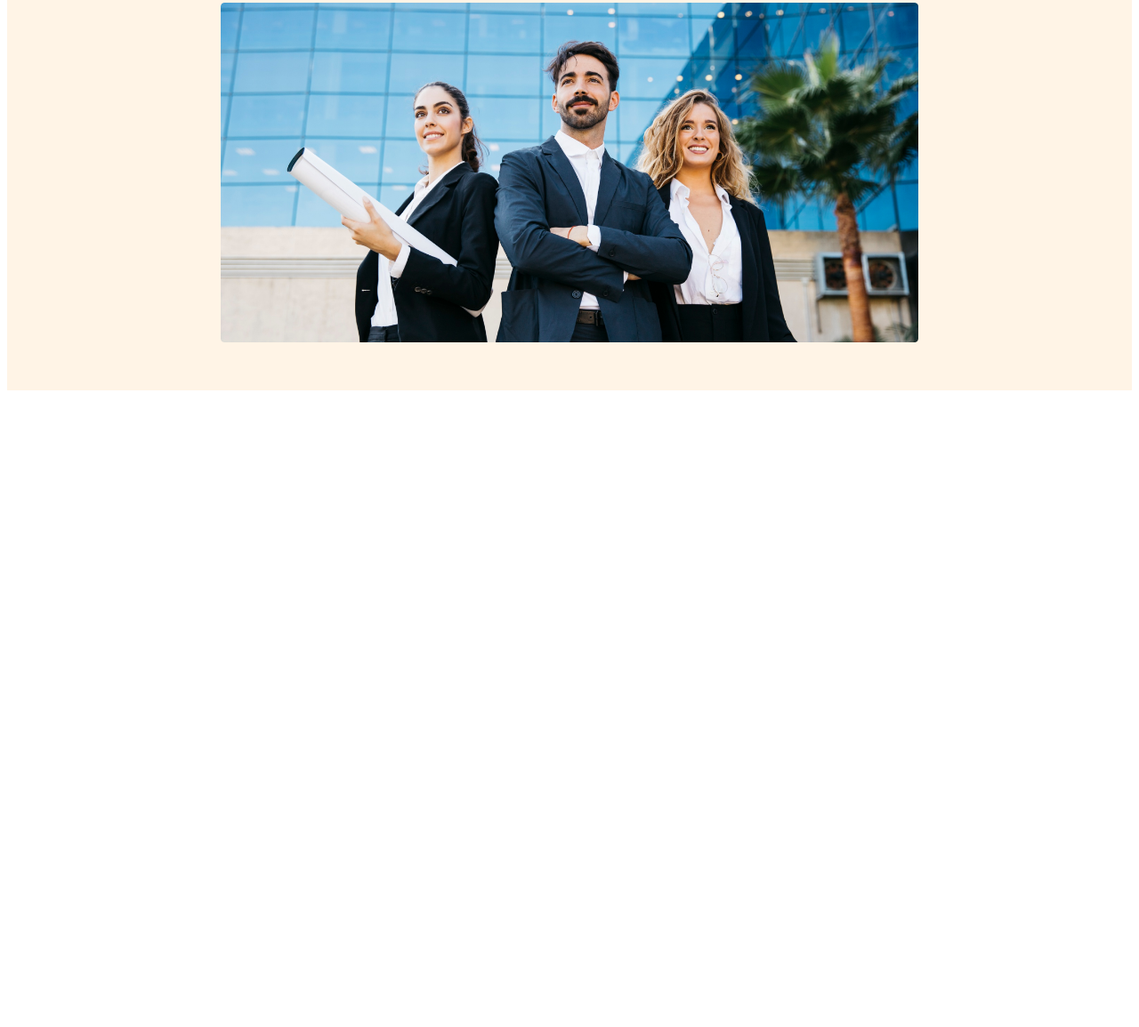
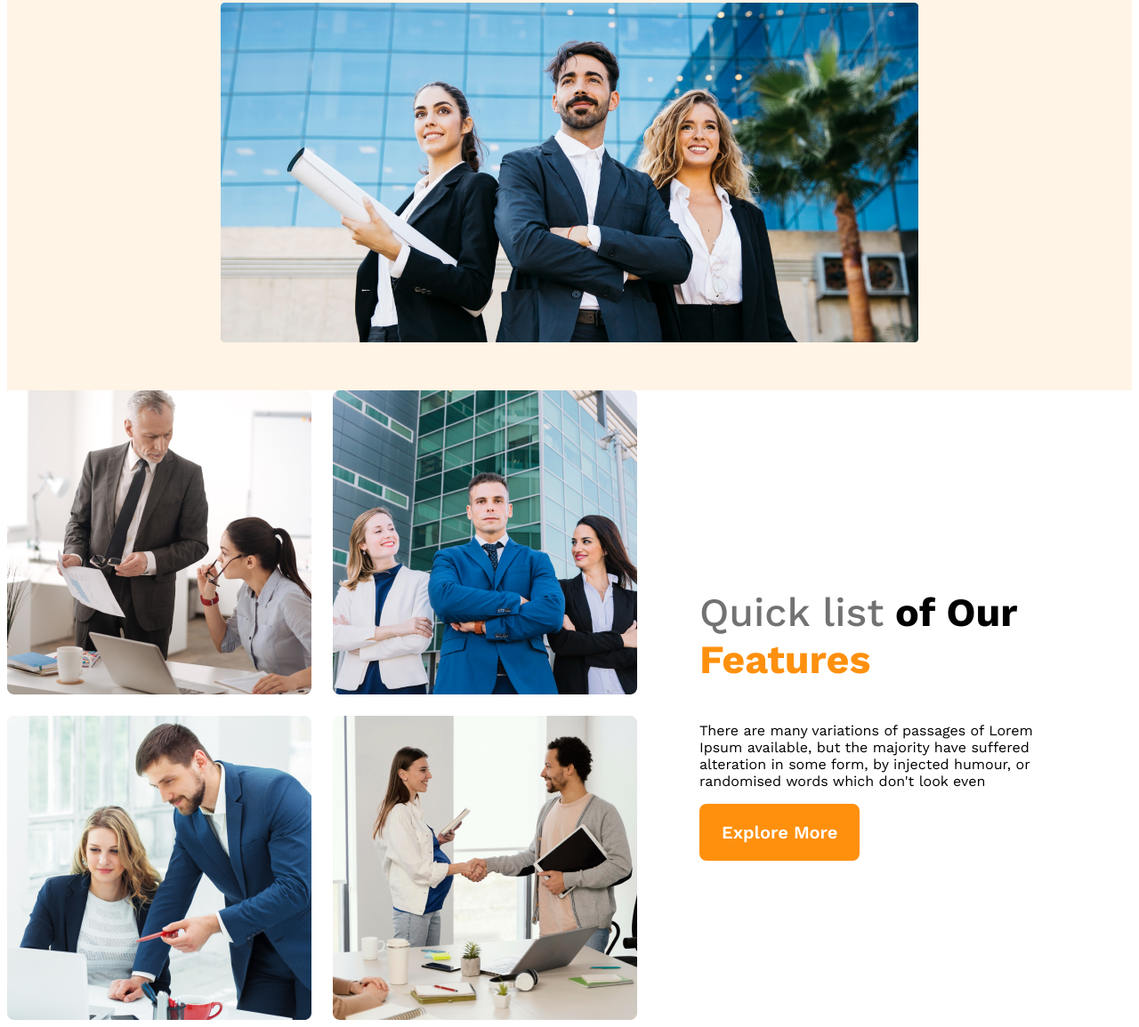
Before and after one commit to kushalkumarghosh/g3-architects-website, a plain HTML site: page index.html in a window 1280 px wide. Shown: the part 416-1571 px from the top of the page at 89% size. Before the commit the page ends 863 px from the top, so only its background shows below. Drawn offline with nearby package versions, Linux system fonts and the light colour scheme.

Commit message:
features content added

```diff
--- a/index.html
+++ b/index.html
@@ -9,6 +9,7 @@
 </head>
 
 <body>
+    <!-- header start -->
     <header>
         <nav>
             <h3 class="nav-title">G3 Architects</h3>
@@ -35,9 +36,27 @@
             </div>
             <img src="images/banner.png" alt="">
         </div>
-
     </header>
-    <main></main>
+    <!-- header end -->
+    <main>
+        <!-- features sections start -->
+        <section class="teams-container">
+            <div class="teams-img-container">
+                <img src="images/team1.png" alt="">
+                <img src="images/team2.png" alt="">
+                <img src="images/team3.png" alt="">
+                <img src="images/team4.png" alt="">
+            </div>
+            <div class="teams-content">
+                <h3 class="teams-title"><span class="quick-list">Quick list</span> <span>of Our</span> <span class="text-features">Features</span></h3>
+                <p class="teams-description">
+                    There are many variations of passages of Lorem Ipsum available, but the majority have suffered
+                    alteration in some form, by injected humour, or randomised words which don't look even
+                </p>
+                <button class="btn-primary">Explore More</button>
+            </div>
+        </section>
+    </main>
     <footer></footer>
 
 </body>
--- a/styles/architect.css
+++ b/styles/architect.css
@@ -96,3 +96,36 @@ nav li a {
         flex-direction: column;
     }
 }
+
+/* main styles */
+
+main{
+    max-width: 1440px;
+    margin: 0 auto;
+}
+
+/* teams styles */
+.teams-container{
+    display: flex;
+    align-items: center;
+}
+.teams-img-container{
+    display: grid;
+    grid-template-columns: repeat(2, 1fr);
+    gap: 1.5rem;
+}
+.teams-content{
+    padding-left: 70px;
+    padding-right: 70px;
+}
+.teams-title{
+    font-size: 2.8rem;
+}
+.teams-title .quick-list{
+    color: #727272;
+    font-weight: 500;
+}
+.teams-title .text-features{
+    color: #FF900E;
+    font-weight: 700;
+}
```
